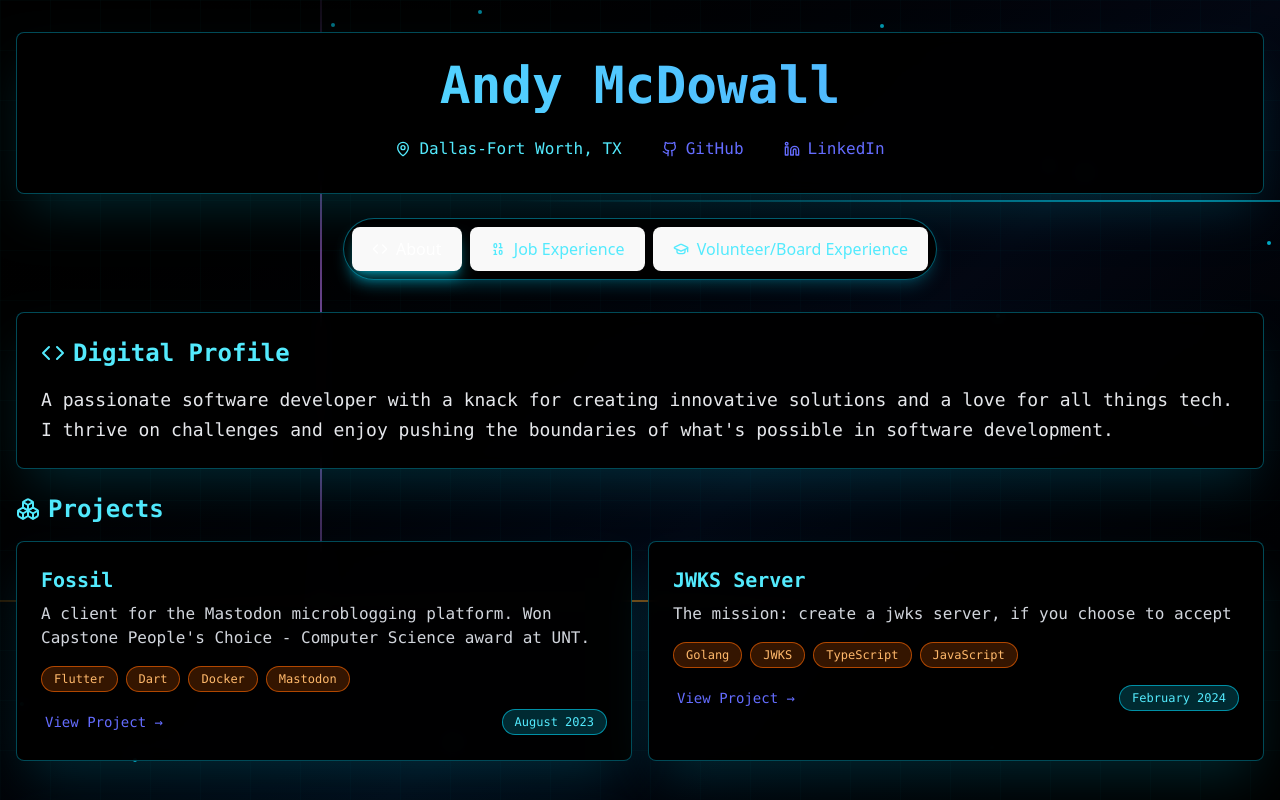
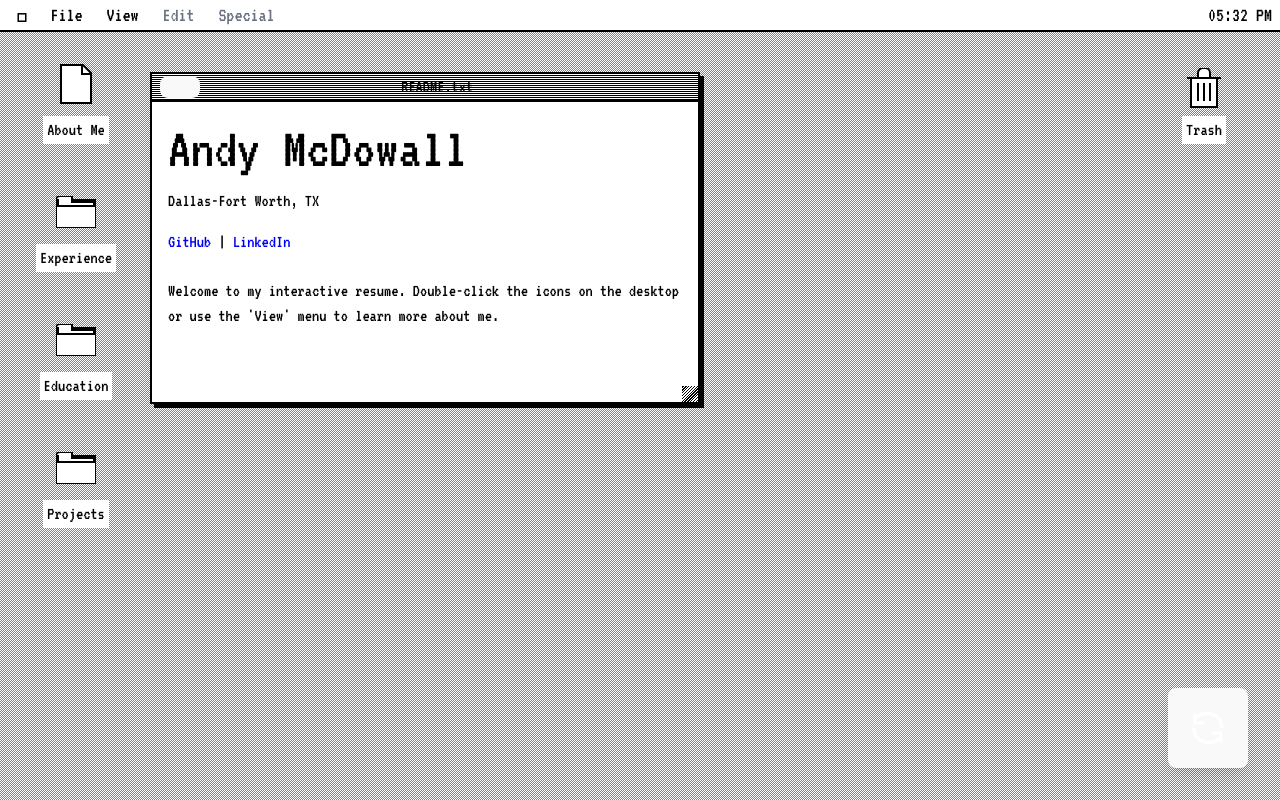
Before and after one commit to andym1125/andym1125.github.io, a React (Vite) app: page / in a window 1280 px wide. Shown: the top 800 px of the page. Built offline with nearby package versions, Linux system fonts and the light colour scheme.

Commit message:
Added roulette again

```diff
--- a/src/App.tsx
+++ b/src/App.tsx
@@ -13,6 +13,7 @@ import NoirResume from './components/Resume/NoirResume'
 import GlassMorphismResume from './components/Resume/GlassMorphismResume'
 import PostcardResume from './components/Resume/PostcardResume'
 import TronResume from './components/TronTheme/TronResume'
+import ComponentRoulette from './components/ComponentRoulette'
 
 /**
  * An example App component to demonstrate the ComponentRoulette in fullscreen.
@@ -32,19 +33,20 @@ const App = () => {
     <NoirResume personalInfo={andyPersonalInfo} />, // 4/5, pretty neat, neats work to be amazing
     <GlassMorphismResume personalInfo={andyPersonalInfo} />, // 4/5, pretty neat
     <PostcardResume personalInfo={andyPersonalInfo} />, // 3/5, mid
+    <TronResume personalInfo={andyPersonalInfo} /> //10/10, very good
   ];
 
   return (
     // Main container is now relative and takes the full screen
     <div className="relative h-screen w-screen bg-gray-900">
-      {/* <ComponentRoulette
+      <ComponentRoulette
         key={rouletteKey}
         components={componentsToSpin}
         spinDuration={4000}
-      /> */}
-      <TronResume personalInfo={andyPersonalInfo} />
+      />
+
       {/* Floating "Spin Again" button */}
-      {/* <button
+      <button
         onClick={() => setRouletteKey(prev => prev + 1)}
         className="fixed bottom-8 right-8 z-50 w-20 h-20 bg-gray-700 text-white rounded-full shadow-lg hover:bg-gray-600 transition-all duration-300 flex items-center justify-center transform hover:scale-110"
         aria-label="Spin Again"
@@ -52,7 +54,7 @@ const App = () => {
         <svg xmlns="http://www.w3.org/2000/svg" className="h-10 w-10" fill="none" viewBox="0 0 24 24" stroke="currentColor">
           <path strokeLinecap="round" strokeLinejoin="round" strokeWidth={2} d="M4 4v5h5M20 20v-5h-5M4 4l1.5 1.5A9 9 0 0120.5 11M20 20l-1.5-1.5A9 9 0 013.5 13" />
         </svg>
-      </button> */}
+      </button>
     </div>
   );
 };
```
